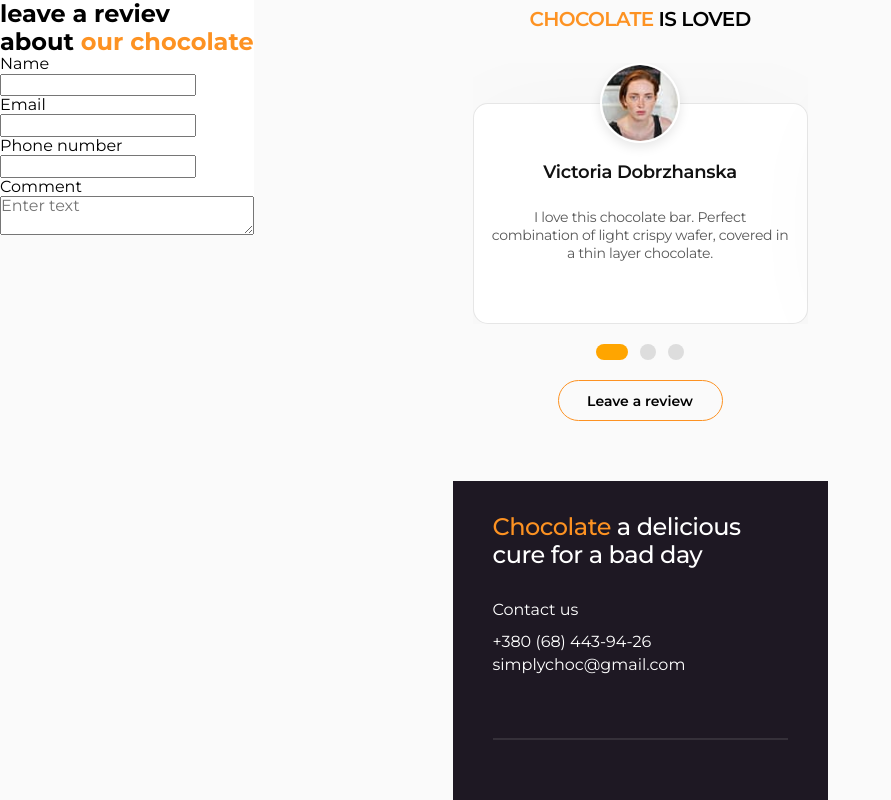
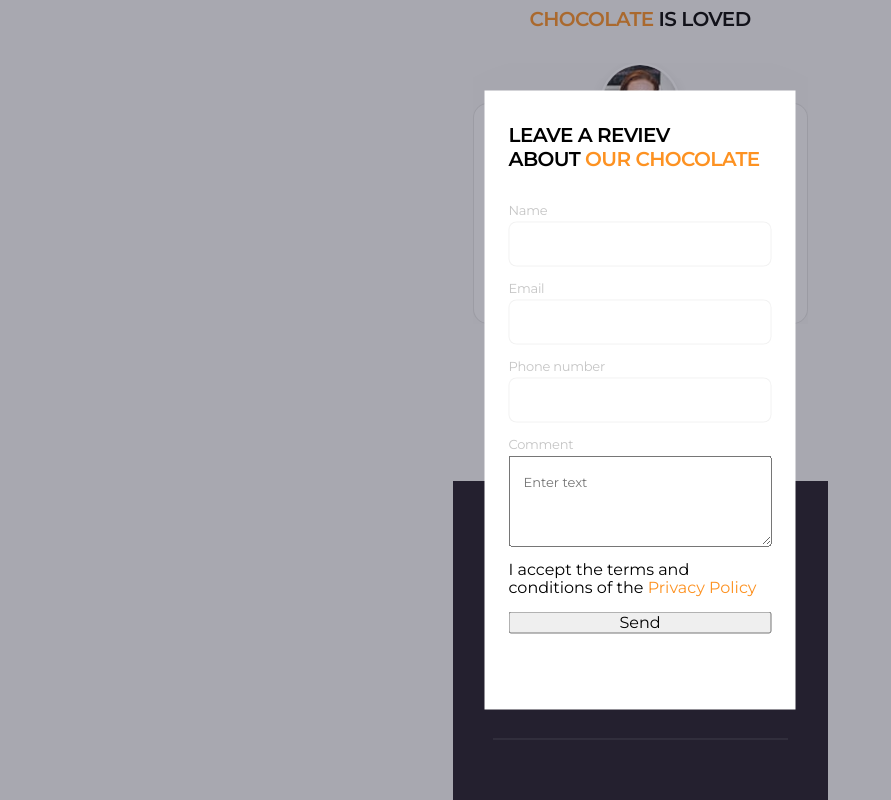
Before and after one commit to MykytaZasorin/Chocolat_page_hmtl_css, a plain HTML site: page index.html in a window 1280 px wide. Both pictures are taken after a click on the button "Leave a review". Shown: the part 3794-4594 px from the top of the page, without its empty margins (0-891 px from the left). Drawn offline with nearby package versions, Linux system fonts and the light colour scheme.

Commit message:
upd modal

```diff
--- a/index.html
+++ b/index.html
@@ -567,6 +567,7 @@
     </footer>
 
     <div class="pop-up" data-modal="form">
+      <div class="pop-up-window">
         <button
           type="button"
           class="mob-button-close"
@@ -577,12 +578,12 @@
             <use href="./images/icons/icons.svg#icon-close"></use>
           </svg>
         </button>
-      <h2>
+        <h2 class="header-two modal-header">
           leave a reviev <br />
           about <span class="text-orange">our chocolate</span>
         </h2>
         <form class="pop-up-form">
-        <label
+          <label class="pop-label-input-text"
             >Name
             <div class="modal-label-container">
               <input
@@ -597,7 +598,7 @@
               </svg>
             </div>
           </label>
-        <label
+          <label class="pop-label-input-text"
             >Email
             <div class="modal-label-container">
               <input
@@ -612,7 +613,7 @@
               </svg>
             </div>
           </label>
-        <label
+          <label class="pop-label-input-text"
             >Phone number
             <div class="modal-label-container">
               <input
@@ -627,13 +628,31 @@
               </svg>
             </div>
           </label>
-        <div class="pop-up-textarea">
-          <label
+          <div class="pop-up-textarea-container">
+            <label class="pop-up-textarea pop-label-input-text"
               >Comment
               <textarea name="user-comment" placeholder="Enter text"></textarea>
             </label>
           </div>
+          <div class="pop-up-privacy">
+            <input
+              class="visually-hidden"
+              type="checkbox"
+              name="user-privacy"
+              value="true"
+              required
+              id="user-privacy"
+              title="Privacy agreement"
+            />
+            <span class="pop-custom-checkbox"></span>
+            <span class="pop-privacy-agreement"
+              >I accept the terms and conditions of the
+              <span class="text-orange">Privacy Policy</span></span
+            >
+          </div>
+          <button class="" type="submit">Send</button>
         </form>
+      </div>
     </div>
 
     <script src="./js/burger.js"></script>
--- a/styles/styles.css
+++ b/styles/styles.css
@@ -65,6 +65,19 @@ button {
 
 .text-orange {
     color: var(--orange);
+}
+
+.visually-hidden {
+    position: absolute;
+    width: 1px;
+    height: 1px;
+    margin: -1px;
+    border: 0;
+    padding: 0;
+    white-space: nowrap;
+    clip-path: inset(100%);
+    clip: rect(0 0 0 0);
+    overflow: hidden;
 }
 
 /* header */
@@ -748,20 +761,74 @@ stroke: #0a0602;
     position: fixed;
     top: 0;
     left: 0;
+    width: 100%;
+    height: 100%;
+    opacity: 0;
+    visibility: hidden;
+    pointer-events: none;
+    background-color: rgba(46, 47, 66, 0.4);
+    transition: opacity 250ms cubic-bezier(0.4, 0, 0.2, 1),
+    visibility 250ms cubic-bezier(0.4, 0, 0.2, 1);
+}
+
+.pop-up.is-open {
+    opacity: 1;
+    visibility: visible;
+    pointer-events: auto;
+}
+
+.pop-up-window {
+    width: 311px;
+    height: 619px;
+    padding: 32px 24px;
+    position: absolute;
+    top: 50%;
+    left: 50%;
+    transform: translate(-50%, -50%);
     background-color: var(--white);
 }
 
-.modal-label-container {}
+.modal-header {
+    text-align: start;
+    margin-bottom: 32px;
+}
+
+.pop-label-input-text {
+    font-weight: 400;
+    font-size: 13px;
+    letter-spacing: -0.02em;
+    color: rgba(64, 64, 64, 0.3);
+    display: flex;
+    flex-direction: column;
+    gap: 4px;
+}
 
 .pop-label-input {
     position: relative;
+    width: 100%;
+    height: 45px;
+    border: 1.50px solid rgba(17, 17, 17, 0.05);
+    border-radius: 8px;
+    padding: 13px 18px;
+}
+
+.pop-label-input:focus,
+.pop-up-textarea textarea:focus {
+    border: 1.50px solid var(--orange);
+    outline: none;
 }
 
 .pop-input-svg {
     position: absolute;
 }
 
-.pop-up-textarea label {
+.pop-up-form {
     display: flex;
     flex-direction: column;
+    gap: 14px;
 }
+
+.pop-up-textarea textarea {
+    min-height: 91px;
+    padding: 18px 14px;
+}
```
Lines whose indentation alone changed are shown as unchanged.
